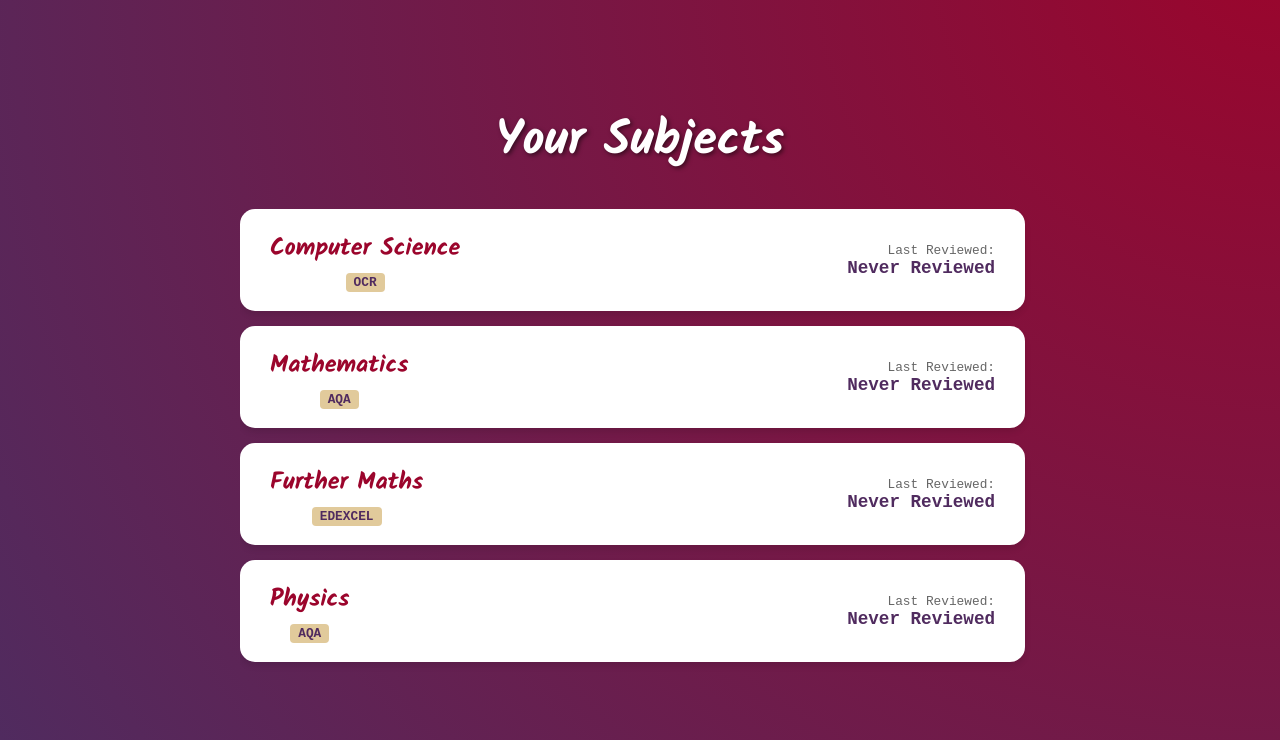
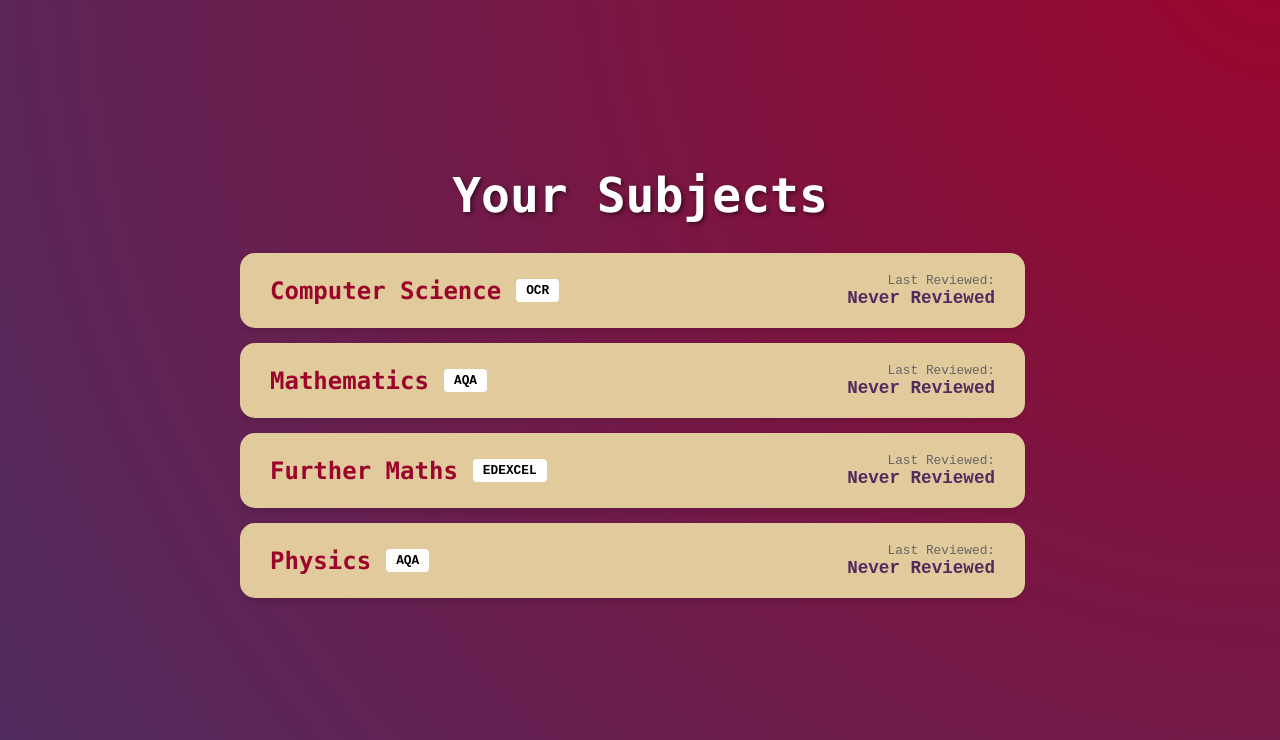
Before and after one commit to oofsamy/RevisionRoyale, a Flask app: page /dashboard in a window 1280 px wide. Shown: the part 60-800 px from the top of the page. Run offline with Flask 3, Linux system fonts and the light colour scheme; a user stored in the database is signed in; parts of the project's set-up code (start-up, migrations or seed data) failed here and were passed over.

Commit message:
Changed styling of dashboard.html to look nicer

```diff
--- a/static/style.css
+++ b/static/style.css
@@ -315,10 +315,16 @@ h1 {
 }
 
 .page-title {
-    font-family: 'Royale', serif;
+    font-family: 'Consolas', serif;
     font-size: 3rem;
     margin-bottom: 30px;
     text-shadow: 2px 2px 4px rgba(0,0,0,0.5);
+}
+
+.subject-info {
+    display: flex;          /* This forces them side-by-side */
+    align-items: center;    /* Vertically aligns the text with the tag */
+    gap: 15px;              /* Adds space between the Name and the Tag */
 }
 
 /* The Scrollable Box */
@@ -349,7 +355,7 @@ h1 {
 
 /* The Individual Cards */
 .subject-card {
-    background-color: white; /* Clean white look */
+    background-color: #e1ca9bff; /* Clean white look */
     color: #333; /* Dark text for readability */
     padding: 20px 30px;
     border-radius: 15px;
@@ -359,28 +365,27 @@ h1 {
     align-items: center;
     box-shadow: 0 4px 6px rgba(0,0,0,0.1);
     transition: transform 0.2s;
-}
-
-.subject-card:hover {
-    transform: scale(1.02); /* Slight pop effect */
+    text-decoration: none;
 }
 
 /* Card Content */
 .subject-name {
-    font-family: 'Royale', serif;
+    font-family: 'Consolas', serif;
     font-size: 1.5rem;
     color: #9b052cff;
-    margin-bottom: 5px;
+    margin-bottom: 0;
+    margin-right: 0;
 }
 
 .exam-board-tag {
-    background-color: #e1ca9bff;
-    color: #502b5f;
-    padding: 2px 8px;
+    background-color: white;
+    color: black;
+    padding: 4px 10px;
     border-radius: 4px;
     font-size: 0.8rem;
     font-weight: bold;
     text-transform: uppercase;
+    height: fit-content;
 }
 
 .last-reviewed {
```
